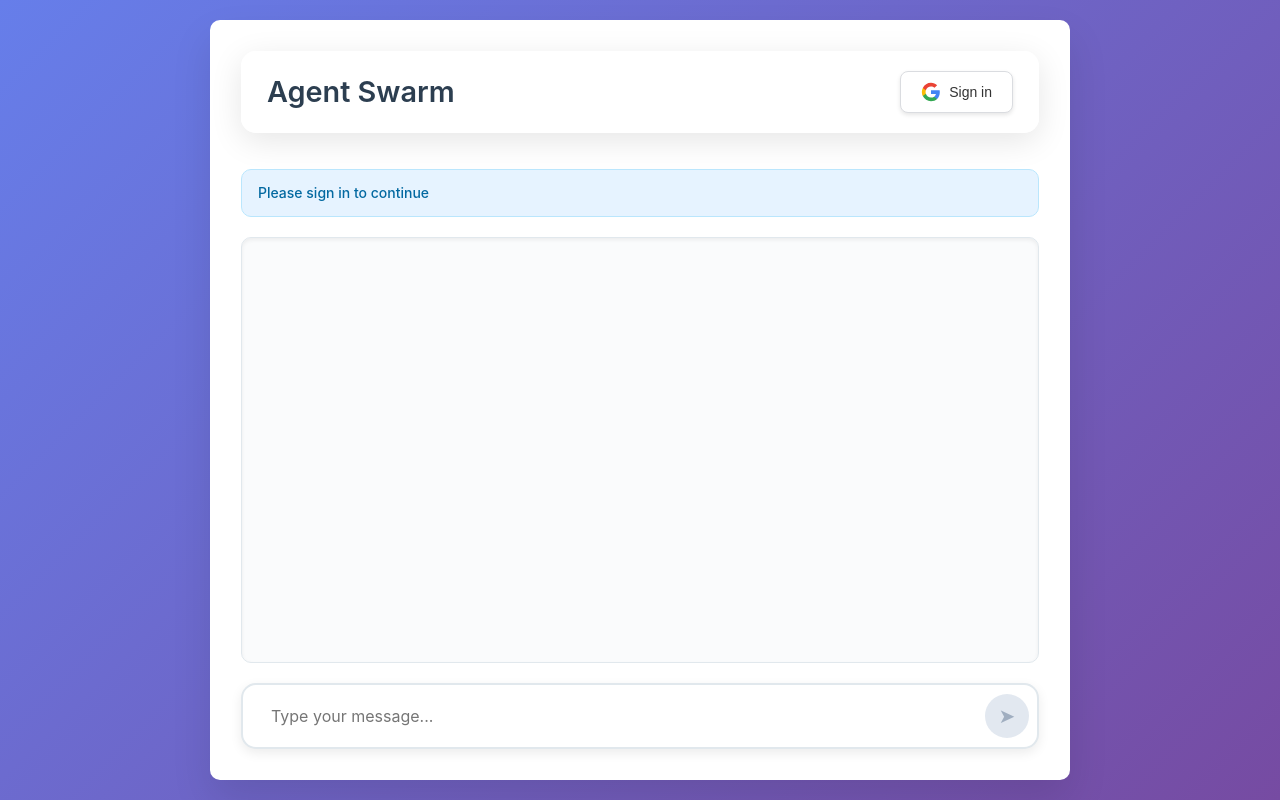
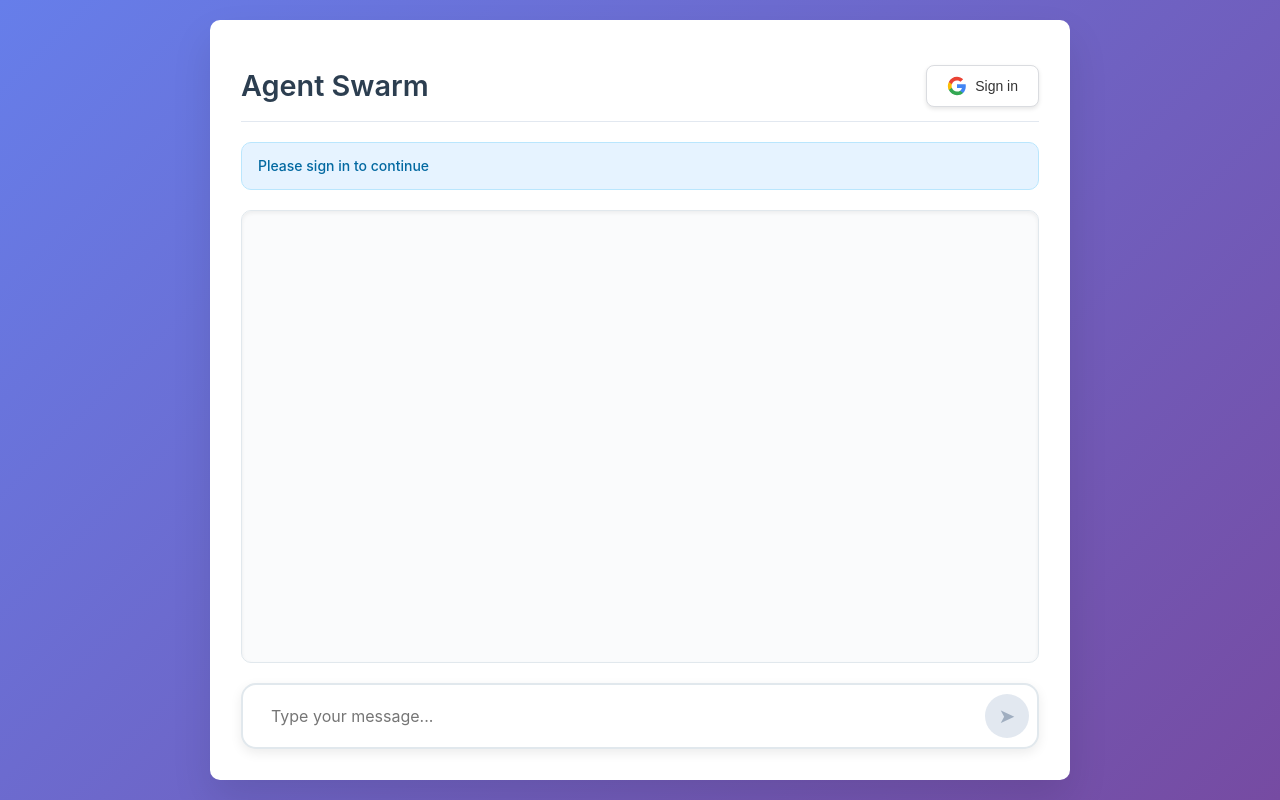
Before and after one commit to samwang0723/agent-swarm, a website: page public/index.html in a window 1280 px wide. Drawn offline with nearby package versions, Linux system fonts and the light colour scheme; no server answers.

Commit message:
fix: update html layout

```diff
--- a/public/index.html
+++ b/public/index.html
@@ -576,15 +576,10 @@
         display: flex;
         justify-content: space-between;
         align-items: center;
-        padding: 16px 24px;
-        margin-bottom: 16px;
-        background: rgba(255, 255, 255, 0.95);
-        border-radius: 15px;
-        border: 2px solid rgba(255, 255, 255, 0.3);
-        box-shadow: 0 8px 32px rgba(0, 0, 0, 0.1);
-        backdrop-filter: blur(10px);
+        padding: 12px 0;
+        margin-bottom: 0px;
+        border-bottom: 1px solid #e2e8f0;
         flex-shrink: 0;
-        min-height: 60px;
       }
 
       .auth-controls {
@@ -790,7 +785,6 @@
           align-items: center;
           justify-content: space-between;
           gap: 12px;
-          padding: 12px 16px;
           min-height: auto;
         }
 
@@ -845,7 +839,6 @@
         }
 
         .header-section {
-          padding: 10px 12px;
           gap: 8px;
         }
 
```
